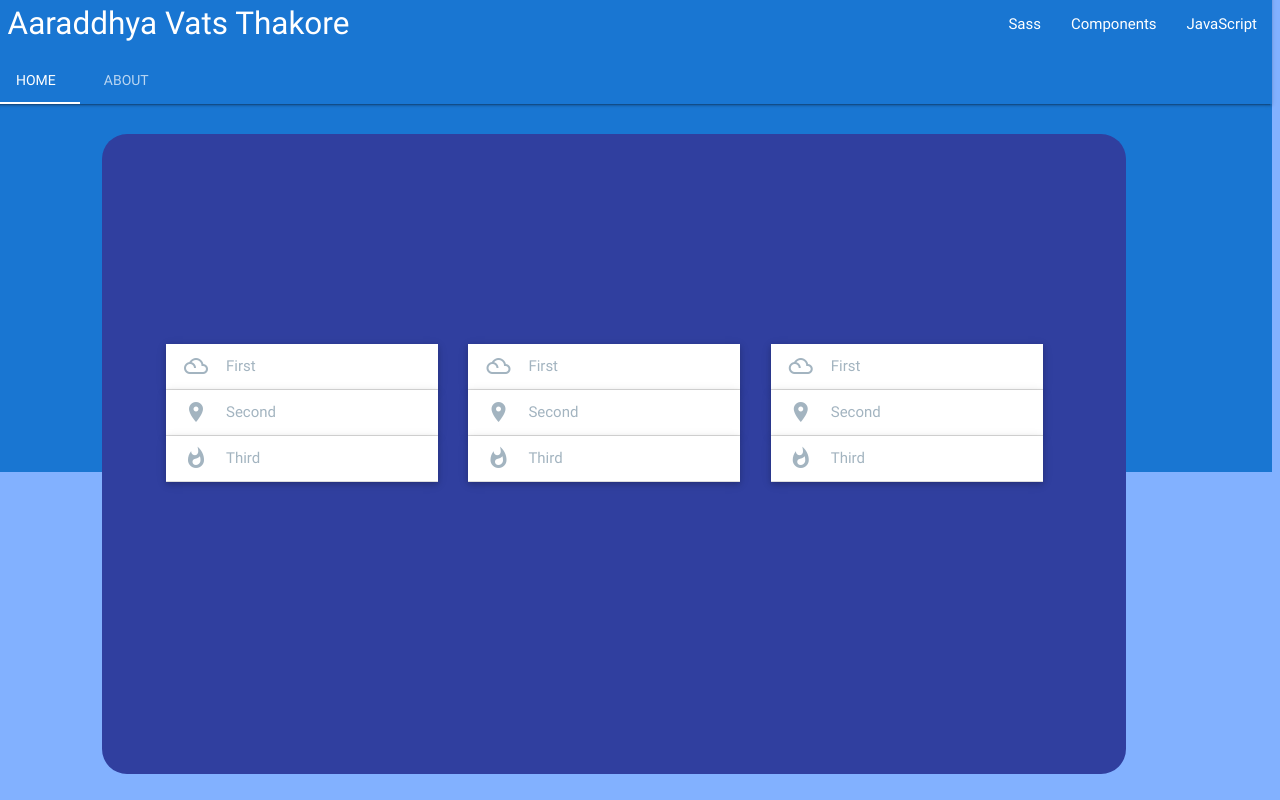
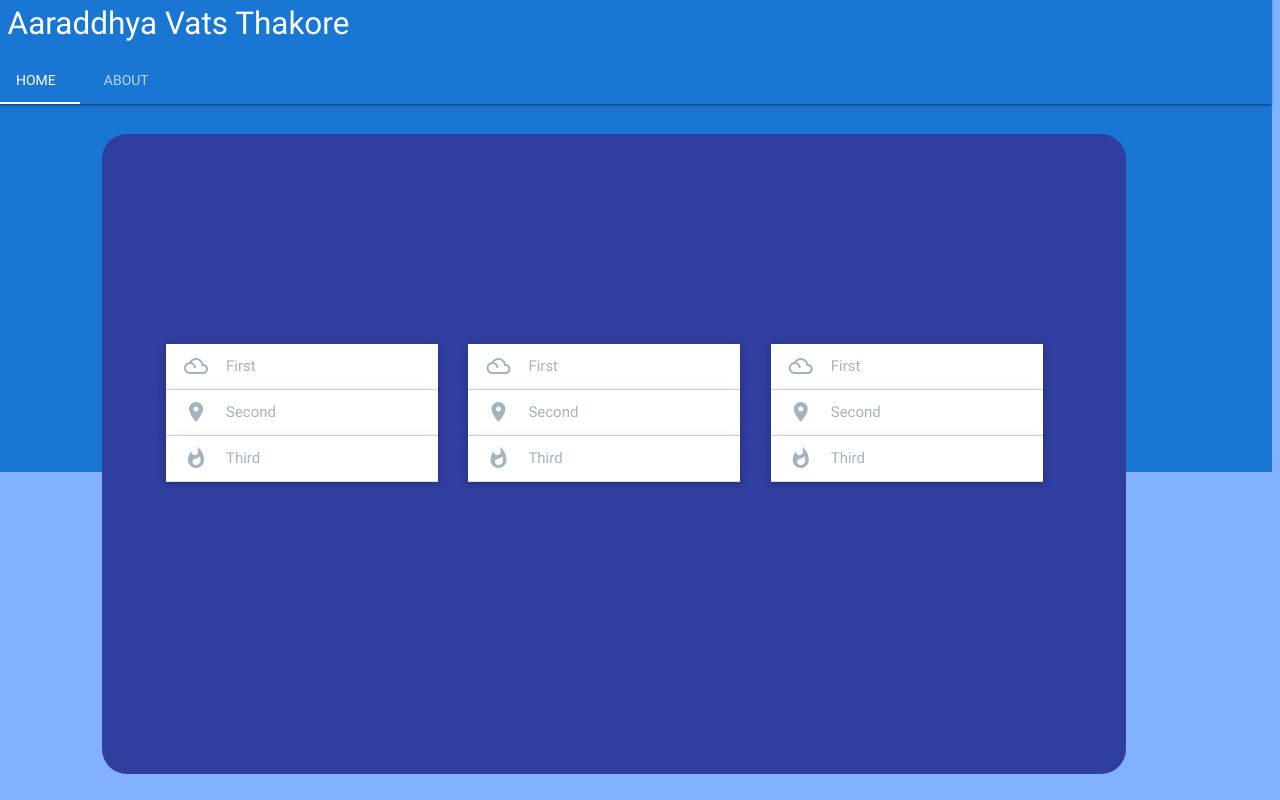
Before and after one commit to Aaraddhya/new-site, a plain HTML site: page index.html in a window 1280 px wide. Drawn offline with nearby package versions, Linux system fonts and the light colour scheme.

Commit message:
Initial commit

```diff
--- a/index.html
+++ b/index.html
@@ -16,9 +16,9 @@
       <a href="#" class="brand-logo"> &nbsp; Aaraddhya Vats Thakore</a>
       <a href="#" data-activates="mobile-demo" class="button-collapse"><i class="material-icons">menu</i></a>
         <ul id="nav-mobile" class="right hide-on-med-and-down">
-          <li><a href="sass.html">Sass</a></li>
-          <li><a href="badges.html">Components</a></li>
-          <li><a href="collapsible.html">JavaScript</a></li>
+          <li><a href=#></a></li>
+          <li><a href=#></a></li>
+          <li><a href=#></a></li>
         </ul>
         <ul class="side-nav" id="mobile-demo">
           <li><a href="sass.html">Sass</a></li>
```
